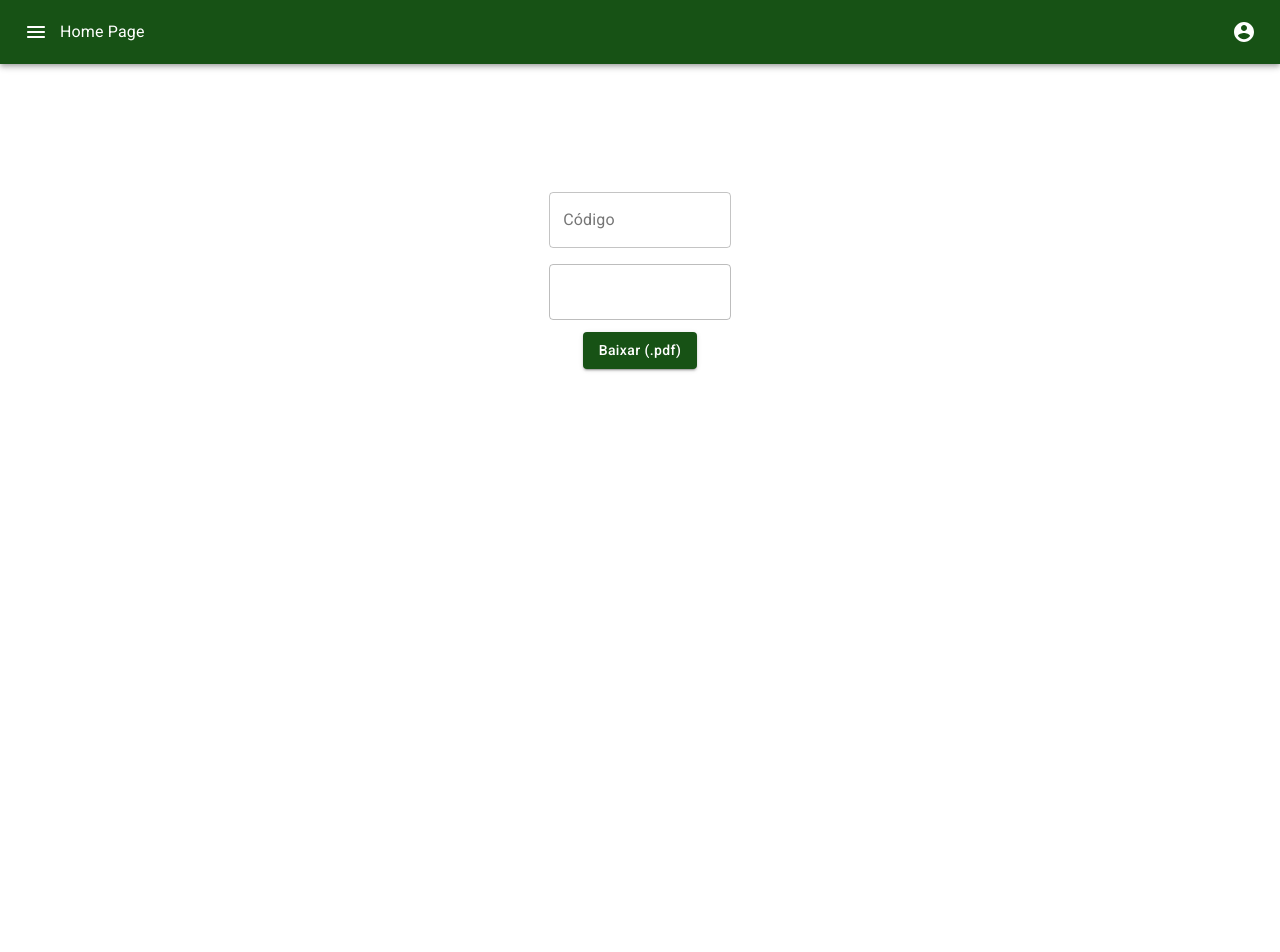
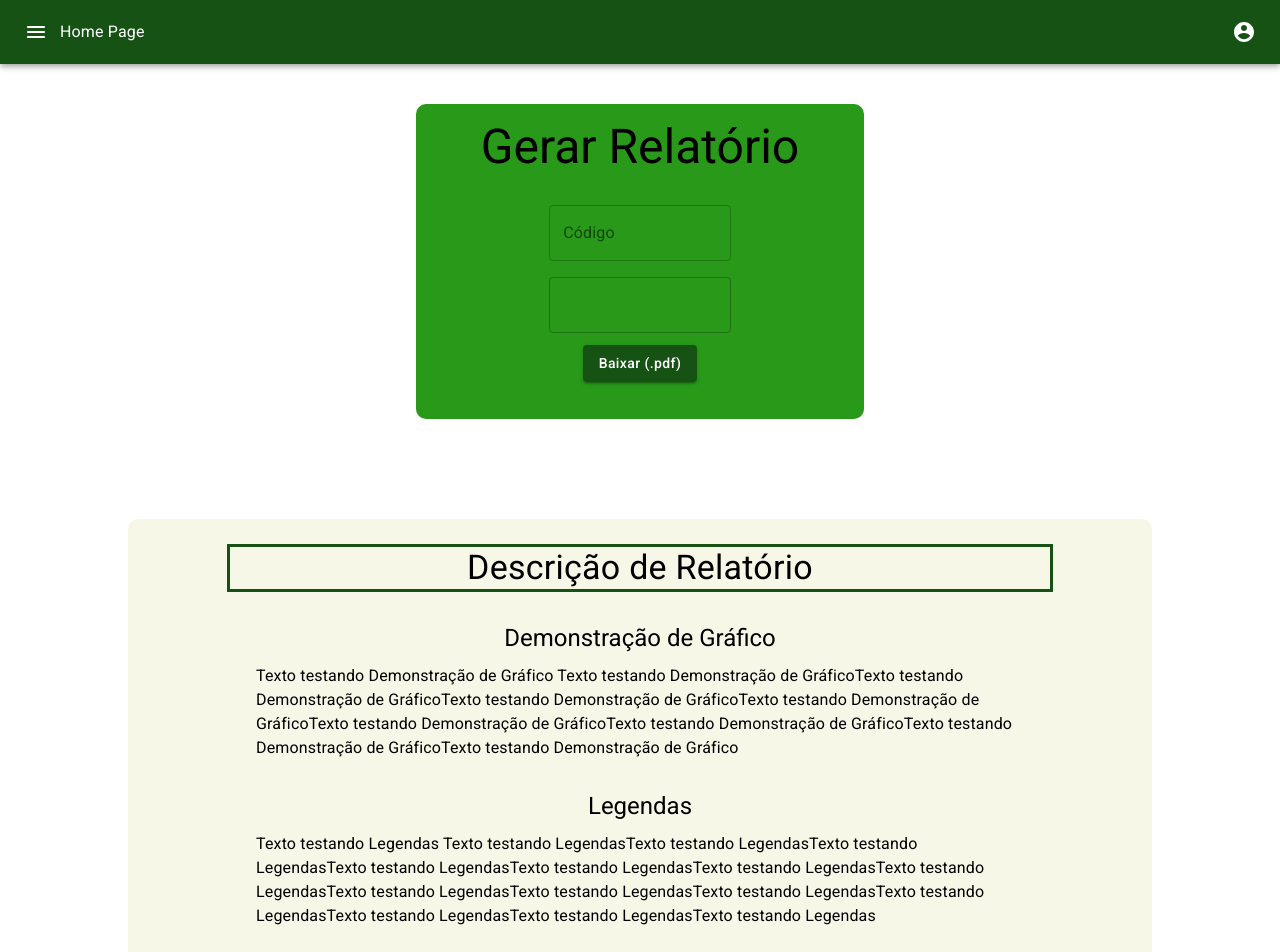
Before and after one commit to fga-eps-mds/2021-1-hospitalar, a React (Create React App) app in the folder frontend/: page /relatorio in a window 1280 px wide. Shown: the top 952 px of the page. Before the commit the page ends 800 px from the top, so only its background shows below. Built offline with nearby package versions, Linux system fonts and the light colour scheme.

Commit message:
Adicionandocampos de texto e configurando css da página.

```diff
--- a/frontend/src/pages/GenerateReport/index.tsx
+++ b/frontend/src/pages/GenerateReport/index.tsx
@@ -4,9 +4,12 @@ import { Header } from '../../components/GlobalComponents/Header'
 import { Form } from '../../components/GlobalComponents/Forms/Form';
 import { TextField } from '../../components/GlobalComponents/Inputs/TextField';
 import { Button } from '../../components/GlobalComponents/Inputs/Button';
+import { Typography } from '@material-ui/core'
+import { useStyles } from './styles'
 
 export const GenerateReport: React.FC = (props) => {
 
+    const classes = useStyles()
     let hospitalName: string = "";
     let error: number = 0;
     const [code , setCode] = useState('');
@@ -49,8 +52,9 @@ export const GenerateReport: React.FC = (props) => {
                     <Header title='Home Page' />
                 </Grid>
             </Grid>
-            <Box mt="10%">
+            <Box className={classes.form}>
                 <Grid container direction="column" justifyContent="flex-start" alignItems="center">
+                <Box mb="30px"><Typography variant="h3" align="center">Gerar Relatório</Typography></Box>
                     <Form>
                         <Grid container direction='column' spacing={2} alignItems="center" id="grid">
                             <TextField name="Código" value={code} label="Código" onChange={handleCodeChange} id="standard-basic" variant="outlined"/>
@@ -60,6 +64,29 @@ export const GenerateReport: React.FC = (props) => {
                     </Form>
                 </Grid>
             </Box>
+            <Box mt="100px">
+                <Grid className={classes.textContainer} container direction='column' spacing={2} alignItems="center">
+                    <Box borderColor="primary.main" border={3} mb="30px" className={classes.title}><Typography variant="h4" align="center">Descrição de Relatório</Typography></Box>
+                    <Box className={classes.text}>
+                        <Grid>
+                            <Box mb="10px"><Typography variant="h5" align="center">Demonstração de Gráfico</Typography></Box>
+                            <Typography>Texto testando Demonstração de Gráfico Texto testando Demonstração de GráficoTexto testando Demonstração de GráficoTexto testando Demonstração de GráficoTexto testando Demonstração de GráficoTexto testando Demonstração de GráficoTexto testando Demonstração de GráficoTexto testando Demonstração de GráficoTexto testando Demonstração de Gráfico</Typography>
+                        </Grid>
+                    </Box>
+                    <Box mt="30px" className={classes.text}>
+                        <Grid>
+                            <Box mb="10px"><Typography variant="h5" align="center">Legendas</Typography></Box>
+                            <Typography>Texto testando Legendas Texto testando LegendasTexto testando LegendasTexto testando LegendasTexto testando LegendasTexto testando LegendasTexto testando LegendasTexto testando LegendasTexto testando LegendasTexto testando LegendasTexto testando LegendasTexto testando LegendasTexto testando LegendasTexto testando LegendasTexto testando Legendas</Typography>
+                        </Grid>
+                    </Box>
+                    <Box mt="30px" className={classes.text}>
+                        <Grid>
+                            <Box mb="10px"><Typography variant="h5" align="center">Referências</Typography></Box>
+                            <Typography>Texto testando Referências Texto testando ReferênciasTexto testando ReferênciasTexto testando ReferênciasTexto testando ReferênciasTexto testando ReferênciasTexto testando ReferênciasTexto testando ReferênciasTexto testando ReferênciasTexto testando ReferênciasTexto testando ReferênciasTexto testando Referências</Typography>
+                        </Grid>
+                    </Box>
+                </Grid>
+            </Box>
         </Grid>
     )
 }
--- a/frontend/src/pages/GenerateReport/styles.ts
+++ b/frontend/src/pages/GenerateReport/styles.ts
@@ -1,17 +1,29 @@
 import { makeStyles } from '@material-ui/core'
 
 export const useStyles = makeStyles((theme) => ({
+
+    title: {
+        width: '80%',
+    },
+    text: {
+        width: '75%',
+    },
     form: {
-        '& .MuiFormControl-root': {
-            margin: theme.spacing(1),
-        }
+        margin: 'auto',
+        marginTop: '40px',
+        width: '35%',
+        backgroundColor: '#29991a',
+        height: '300px',
+        borderRadius: '10px',
+        paddingTop: '15px',
     },
-    button: {
-        margin: theme.spacing(1),
-        width: '50%',
-        backgroundColor: '#ade489',
-        '&:hover': {
-            backgroundColor: '#f7f7e8',
-        }
-    },
+    textContainer: {
+        margin: 'auto',
+        width: '80%',
+        backgroundColor: '#f7f7e8',
+        paddingTop: '25px',
+        paddingBottom: '50px',
+        borderRadius: '10px',
+        marginBottom: '40px',
+    }
 }))
--- a/frontend/tsconfig.json
+++ b/frontend/tsconfig.json
@@ -13,7 +13,7 @@
     "isolatedModules": true,
     "resolveJsonModule": true,
     "noEmit": true,
-    "jsx": "react-jsx",
+    "jsx": "react",
     "sourceMap": true,
     "declaration": true,
     "incremental": true,
```
